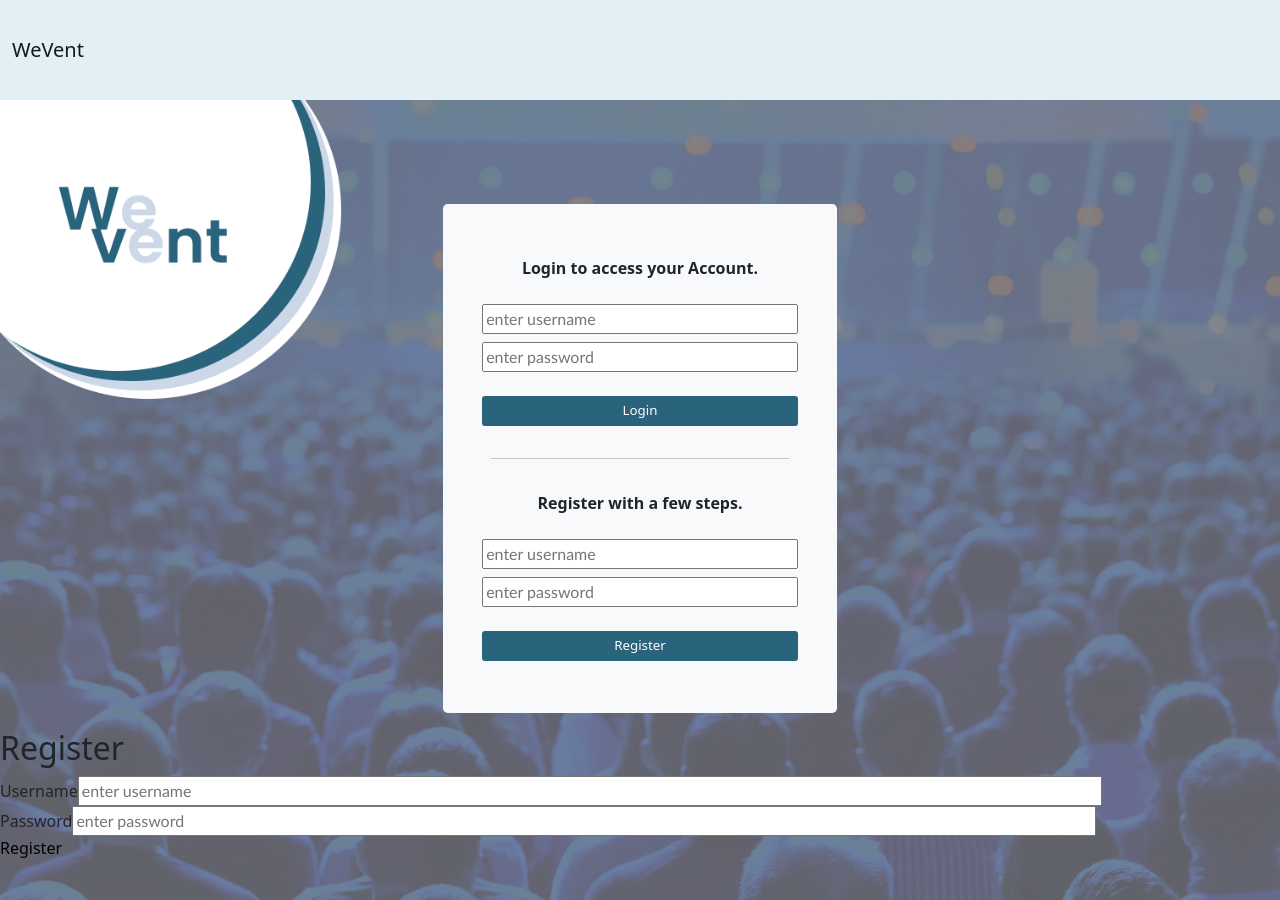
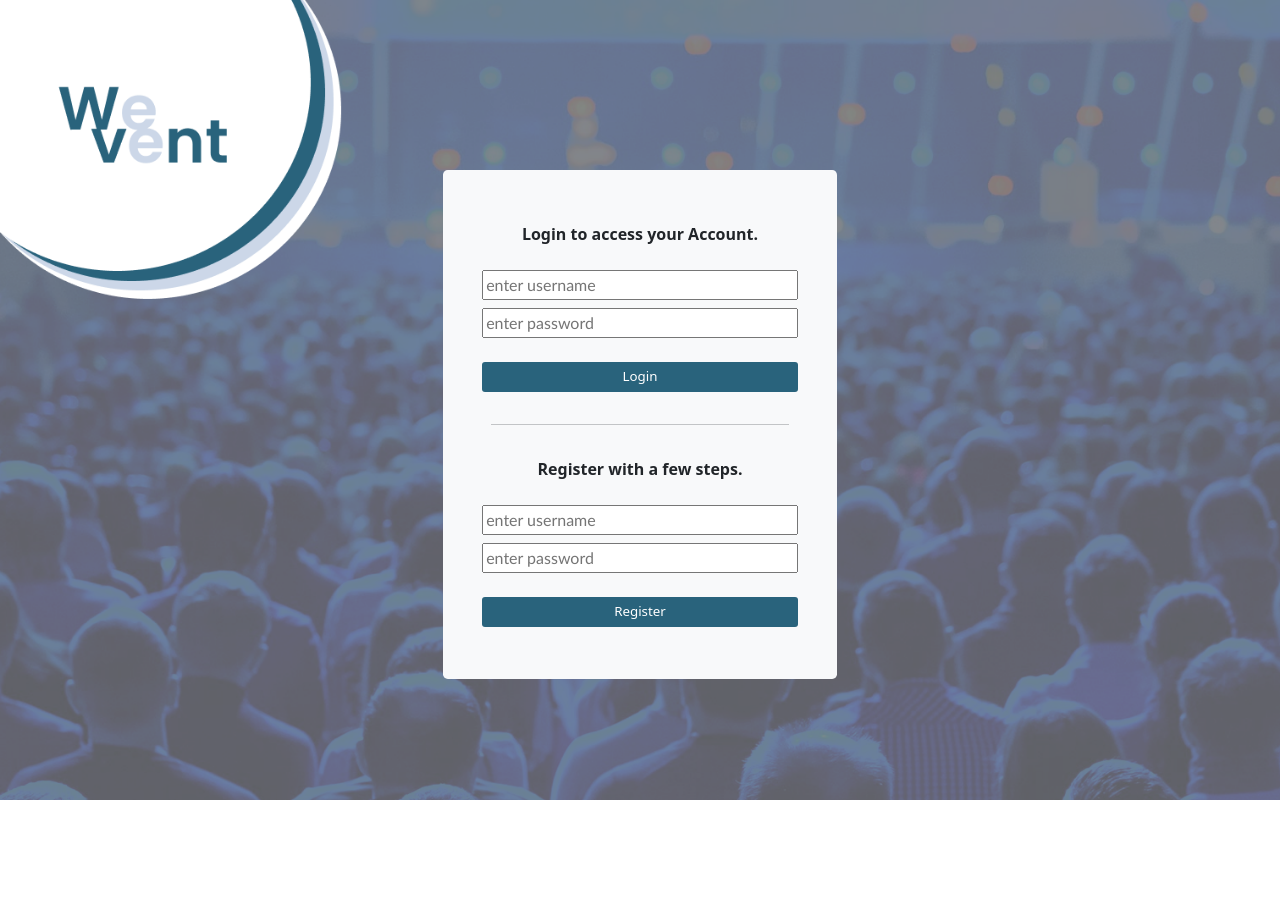
Before and after one commit to sopra-fs22-group-23/client, a React (Create React App) app: page / in a window 1280 px wide. After the commit the page ends 800 px from the top, so only its background shows below. Built offline with nearby package versions, Linux system fonts and the light colour scheme.

Commit message:
minor Dashboard fixes

```diff
--- a/src/App.js
+++ b/src/App.js
@@ -4,7 +4,6 @@ import Header from "./components/views/Header";
 function App() {
   return (
     <>
-      <Header />
       <MainRouter />
     </>
   );
--- a/src/components/ui/EventOverview.js
+++ b/src/components/ui/EventOverview.js
@@ -1,6 +1,6 @@
 import React from "react";
 import "../../styles/ui/EventOverview.scss";
-import pic from "../pictures/profilePic.png";
+// import pic from "../pictures/profilePic.png";
 
 const EventOverview = () => {
   return (
@@ -10,7 +10,7 @@ const EventOverview = () => {
         Let’s just cook some pizza together, it’s gonna be fun!
       </div>
       <div className="event-organizer">
-        <img classname="event-picture" src={pic} />
+        {/* <img classname="event-picture" src={pic} /> */}
         <div classname="event-name"> Maya </div>
         <div classname="event-time"> created 30 seconds ago </div>
       </div>
--- a/src/components/ui/Footer.js
+++ b/src/components/ui/Footer.js
@@ -4,7 +4,7 @@ import "../../styles/ui/Footer.scss";
 const Footer = () => {
   return (
     <div className="rectangle">
-      <div className="infos">
+      <div className="infos-event">
         <div className="date">
           <div className="date-title">Date</div>
           <div className="date-real">29 March 2022</div>
--- a/src/components/views/Dashboard.js
+++ b/src/components/views/Dashboard.js
@@ -7,10 +7,12 @@ import ProfileOverview from "../ui/ProfileOverview";
 import DashboardButtons from "../ui/DashboardButtons";
 import EventItemSquare from "../ui/EventItemSquare";
 import "../../styles/_theme.scss";
+import Header from "./Header";
 
 const Dashboard = (props) => {
   return (
     <div>
+      <Header />
       <div class="row">
         <div class="col-5">
           <div class="container">
@@ -26,11 +28,18 @@ const Dashboard = (props) => {
             </div>
           </div>
         </div>
-        <VerticalLineDashboard />
+        {/* <VerticalLineDashboard /> */}
         <div class="col-7">
           <ProfileOverview />
           <DashboardButtons />
-          <EventItemSquare />
+          <div className="row">
+            <div className="col-6">
+              <EventItemSquare />
+            </div>
+            <div className="col-6">
+              <EventItemSquare />
+            </div>
+          </div>
         </div>
       </div>
     </div>
--- a/src/components/views/Event.js
+++ b/src/components/views/Event.js
@@ -1,12 +1,14 @@
 import React from "react";
 import Footer from "../ui/Footer";
 import EventOverview from "../ui/EventOverview";
-import pizza from "/Users/paolotyyko/Desktop/WeVent/client/src/components/pictures/pizza1.jpeg";
+import Header from "./Header";
+// import pizza from "/Users/paolotyyko/Desktop/WeVent/client/src/components/pictures/pizza1.jpeg";
 
 const Event = () => {
   return (
     <dev>
-      <img classname="event-picture1" src={pizza} />
+      <Header />
+      {/* <img classname="event-picture1" src={pizza} /> */}
       <EventOverview />
       <Footer />
     </dev>
--- a/src/components/views/Login.js
+++ b/src/components/views/Login.js
@@ -1,18 +1,18 @@
-import {FormField} from "../ui/FormField";
-import {PasswordField} from "../ui/PasswordField";
-import {useState} from "react";
-import "./../../styles/views/Login.scss"
-import {MyButton} from "../ui/MyButton";
+import { FormField } from "../ui/FormField";
+import { PasswordField } from "../ui/PasswordField";
+import { useState } from "react";
+import "./../../styles/views/Login.scss";
+import { MyButton } from "../ui/MyButton";
 
-const Login = props => {
+const Login = (props) => {
   const [password, setPassword] = useState(null);
   const [username, setUsername] = useState(null);
 
   const doLogin = async () => {
-        console.log("Loggin in!")
+    console.log("Loggin in!");
   };
   const doRegister = async () => {
-        console.log("Registering!")
+    console.log("Registering!");
   };
 
   return (
@@ -24,58 +24,31 @@ const Login = props => {
               Login to access your Account.
             </div>
             <div className={"col-12 text-center py-1"}>
-                            <FormField
-                                onChange={un => setUsername(un)}
-                            />
+              <FormField onChange={(un) => setUsername(un)} />
             </div>
             <div className={"col-12 text-center py-1"}>
-                            <PasswordField
-                                onChange={pw => setPassword(pw)}
-                            />
+              <PasswordField onChange={(pw) => setPassword(pw)} />
             </div>
             <div className={"col-12 text-center pt-1 pb-3 mt-3"}>
-                            <MyButton
-                                onClick={() => doLogin()}>
-                                Login
-                            </MyButton>
+              <MyButton onClick={() => doLogin()}>Login</MyButton>
             </div>
           </div>
 
-                    <hr className={"mx-5"}/>
+          <hr className={"mx-5"} />
 
           <div className={"row"}>
             <div className={"col-12 text-center login-text pt-3 pb-1 mb-3"}>
               Register with a few steps.
             </div>
             <div className={"col-12 text-center py-1"}>
-                            <FormField
-                                onChange={un => setUsername(un)}
-                            />
+              <FormField onChange={(un) => setUsername(un)} />
             </div>
             <div className={"col-12 text-center py-1"}>
-                            <PasswordField
-                                onChange={pw => setPassword(pw)}
-                            />
+              <PasswordField onChange={(pw) => setPassword(pw)} />
             </div>
             <div className={"col-12 text-center py-1 mt-3"}>
-                            <MyButton
-                                onClick={() => doRegister()}>
-                                Register
-                            </MyButton>
+              <MyButton onClick={() => doRegister()}>Register</MyButton>
             </div>
-                    </div>
-                </div>
-            </div>
-
-      <div>
-        <div>
-          <div>
-            <h2>Register</h2>
-          </div>
-          <FormField label="Username" />
-          <PasswordField label="Password" />
-          <div>
-            <button>Register</button>
           </div>
         </div>
       </div>
--- a/src/components/views/User.js
+++ b/src/components/views/User.js
@@ -1,9 +1,10 @@
 import React from "react";
-import Footer from "../ui/Footer";
+import Header from "./Header";
 
 const User = () => {
   return (
     <dev>
+      <Header />
       user
     </dev>
   );
--- a/src/styles/ui/EventItem.scss
+++ b/src/styles/ui/EventItem.scss
@@ -8,7 +8,7 @@
   background-color: #ffffff;
   border: 1px solid #e2f0f6;
   filter: drop-shadow(1mm 0mm 1mm rgb(191, 191, 191));
-  margin: 0 0px 1px 0;
+ // margin: 0 0px 1px 0;
 }
 .img {
   border-radius: 24px;
--- a/src/styles/ui/Footer.scss
+++ b/src/styles/ui/Footer.scss
@@ -10,7 +10,7 @@
   right: 0;
   filter: drop-shadow(0mm -9mm 18mm rgb(41, 99, 124));
 
-  .infos {
+  .infos-event {
     display: flex;
     flex-direction: row;
 
```
Lines whose indentation alone changed are shown as unchanged.
